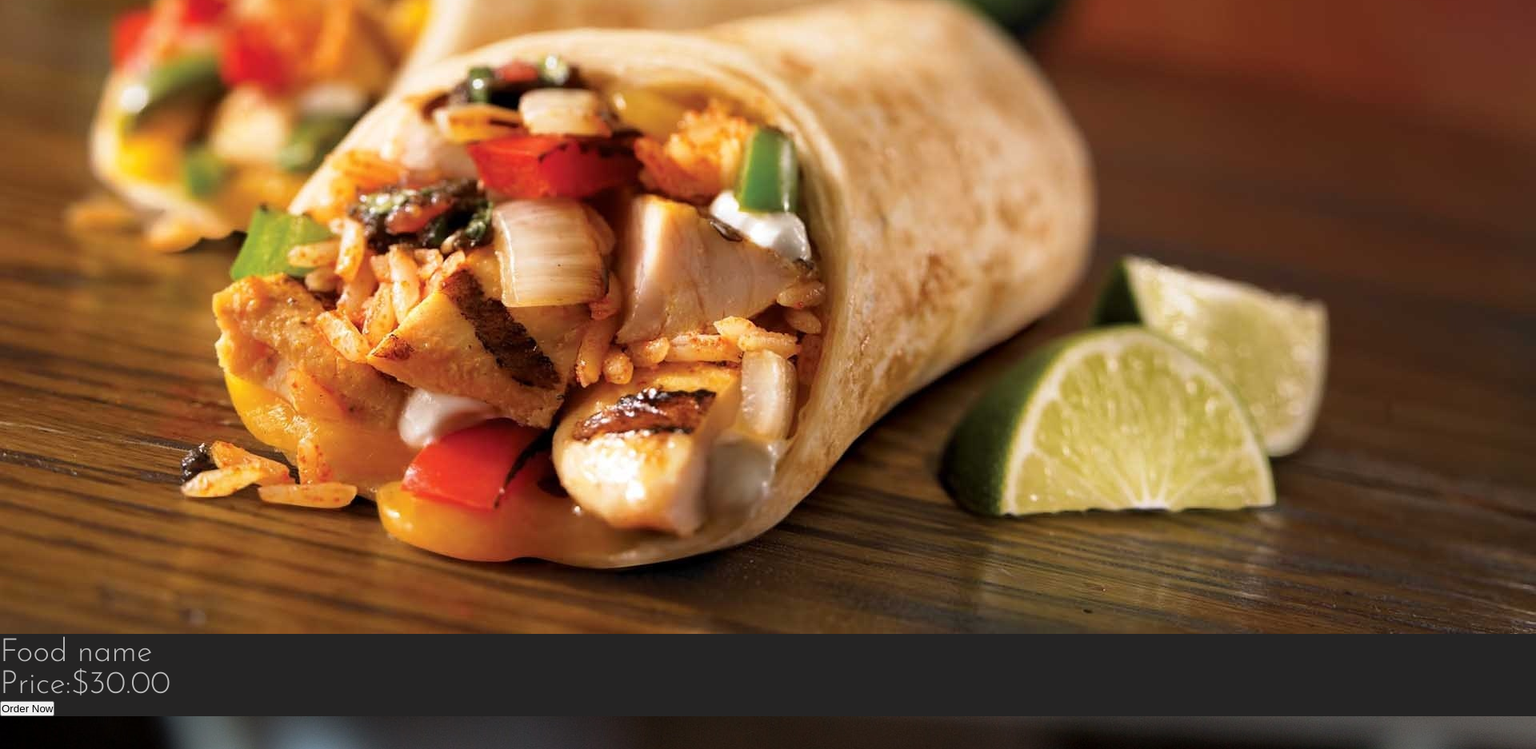
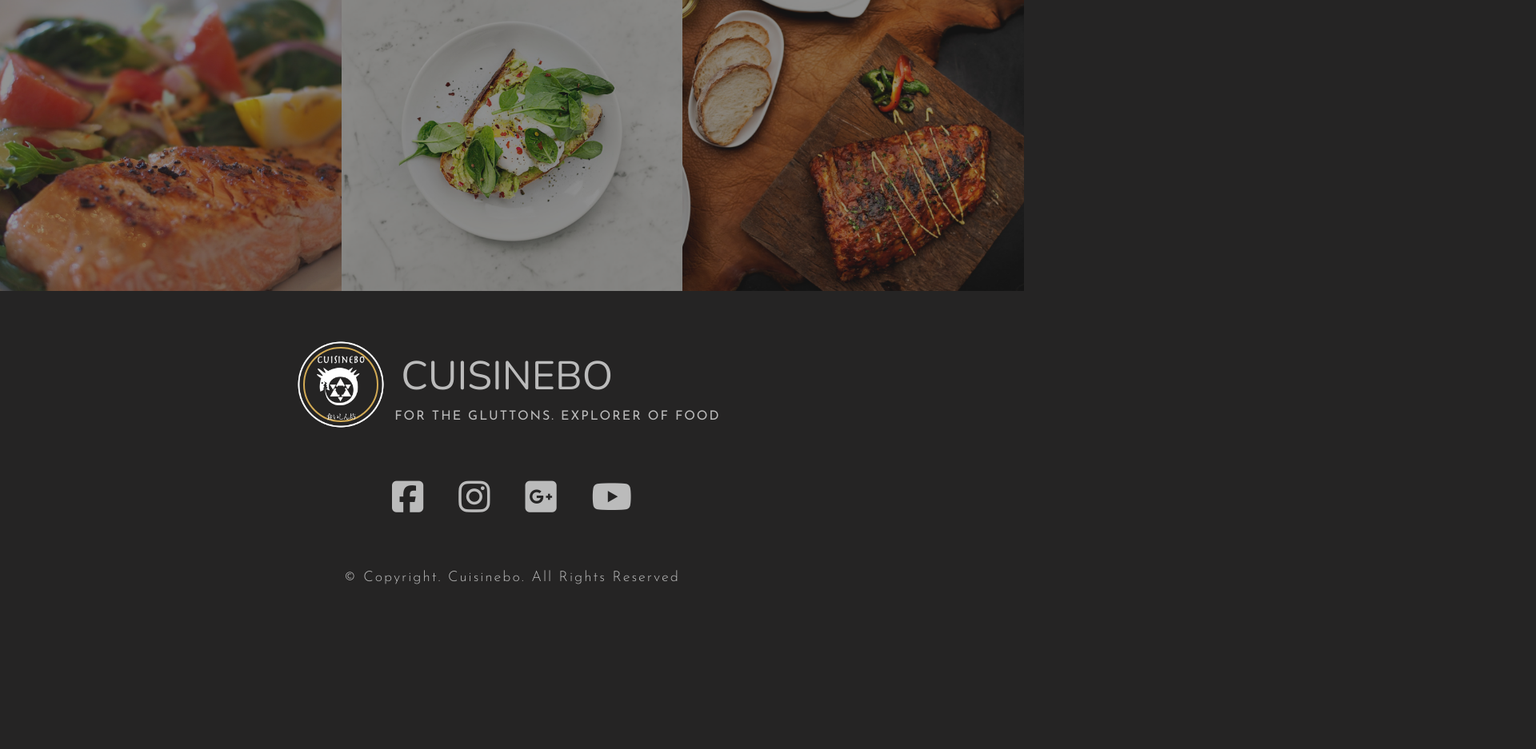
Before and after one commit to cysnova/Cusinebo, a plain HTML site: page index.html in a window 1280 px wide. Shown: the part 1860-2797 px from the top of the page at 80% size, 1920 px wide, since content can reach past the window. After the commit the page ends 2662 px from the top, so only its background shows below. Drawn offline with nearby package versions, Linux system fonts and the light colour scheme; files whose address does not match are found by name.

Commit message:
last commit

```diff
--- a/index.html
+++ b/index.html
@@ -4,7 +4,7 @@
     <meta charset="UTF-8">
     <meta http-equiv="X-UA-Compatible" content="IE=edge">
     <meta name="viewport" content="width=device-width, initial-scale=1.0">
-    <link rel="stylesheet" href="./dist/css/main.css">
+    <link rel="stylesheet" href="./sass/main.css">
     <script src="https://kit.fontawesome.com/ed4d299927.js" crossorigin="anonymous"></script>
     <link href="https://fonts.googleapis.com/css?family=Dancing+Script:400,700|Josefin+Sans:300,400,600,700|Nunito:300,400,600,700"
     rel="stylesheet"/>
@@ -12,7 +12,7 @@
 </head>
 <body>
     <header id="header-home">
-        <div id="header-brand">
+        <div id="header-brand" class="brand">
             <div class="logo"><img src="./dist/img/logo-white.png" alt="logo of cuisinebo"/></div>
             <div>
             <h1 class="main-name">CUISINEBO</h1>
@@ -27,86 +27,100 @@
     </header>
 
     <main>
-        <header id="header-inner">
-            <div id="container-inner">
-                <img src="./dist/img/about-us-img.png" alt="photo of fruit"/></div>
+        <header id="header-about">
+            <img src="./dist/img/about-us-img.png" alt="photo of fruit" class="img"/>
+            <div class="about-right">
                 <h1>About Us</h1>
                 <h3>Introduce To Cuisinebo Dishes</h3>
-                <p>* * *</p>
-                <p>Lorem ipsum dolor, sit amet consectetur adipisicing elit. Dolorum, tenetur inventore ullam quisquam reiciendis praesentium, incidunt maxime officiis, neque optio fugiat non accusamus soluta qui placeat. Repellendus ipsa blanditiis ipsum iste nesciunt molestias dolorem accusamus commodi aut, cumque incidunt omnis!</p>
-                <p>* * *</p>
+                <div class="stars">
+                    <i class="fas fa-star-of-life star"></i>
+                    <i class="fas fa-star-of-life star"></i>
+                    <i class="fas fa-star-of-life star"></i>
+                  </div>
+                <p><i>Lorem ipsum dolor, sit amet consectetur adipisicing elit. Dolorum, tenetur inventore ullam quisquam reiciendis praesentium, incidunt maxime officiis, neque optio fugiat non accusamus soluta qui placeat. Repellendus ipsa blanditiis ipsum iste nesciunt molestias dolorem accusamus commodi aut, cumque incidunt omnis!</i></p>
+                <div class="stars">
+                    <i class="fas fa-star-of-life star"></i>
+                    <i class="fas fa-star-of-life star"></i>
+                    <i class="fas fa-star-of-life star"></i>
+                  </div>
                 <button class="btn">READ MORE</button>
            </div>
         </header>
     </main>
 
     <section class="gallery">
-        <div class="item-1">
+        <div class="cards-wrapper">
+          <div class="card">
             <div class="card-overlay">
-                <h2 class="card-overlay-heading">Food name</h2>
-                <h3 class="card-overlay-subheading">Price:$30.00</h3>
+              <h2 class="card-overlay-heading">Food Name</h2>
+              <h3 class="card-overlay-paragraph">Price: $30.00</h3>
               <button type="button" class="card-overlay-btn">Order Now</button>
             </div>
-            <img src="./dist/img/gallery-img-1.jpeg" alt="tacos">
+            <img src="./dist/img/gallery-img-1.jpeg" class="card-img" />
           </div>
-
-        <div class="item-2">
+          <div class="card">
             <div class="card-overlay">
-                <h2 class="card-overlay-heading">Food name</h2>
-                <h3 class="card-overlay-subheading">Price:$30.00</h3>
+              <h2 class="card-overlay-heading">Food Name</h2>
+              <h3 class="card-overlay-paragraph">Price: $30.00</h3>
               <button type="button" class="card-overlay-btn">Order Now</button>
             </div>
-            <img src="./dist/img/gallery-img-2.jpeg" alt="pancakes">
+            <img src="./dist/img/gallery-img-2.jpeg" class="card-img" />
           </div>
-
-        <div class="item-3">
+          <div class="card">
             <div class="card-overlay">
-                <h2 class="card-overlay-heading">Food name</h2>
-                <h3 class="card-overlay-subheading">Price:$30.00</h3>
+              <h2 class="card-overlay-heading">Food Name</h2>
+              <h3 class="card-overlay-paragraph">Price: $30.00</h3>
               <button type="button" class="card-overlay-btn">Order Now</button>
             </div>
-            <img src="./dist/img/gallery-img-3.jpeg" alt="pizza">
+            <img src="./dist/img/gallery-img-3.jpeg" class="card-img" />
           </div>
-
-        <div class="item-4">
+          <div class="card">
             <div class="card-overlay">
-                <h2 class="card-overlay-heading">Food name</h2>
-                <h3 class="card-overlay-subheading">Price:$30.00</h3>
+              <h2 class="card-overlay-heading">Food Name</h2>
+              <h3 class="card-overlay-paragraph">Price: $30.00</h3>
               <button type="button" class="card-overlay-btn">Order Now</button>
             </div>
-            <img src="./dist/img/gallery-img-4.jpeg" alt="salmon">
+            <img src="./dist/img/gallery-img-4.jpeg" class="card-img" />
           </div>
-
-        <div class="item-5">
+          <div class="card">
             <div class="card-overlay">
-                <h2 class="card-overlay-heading">Food name</h2>
-                <h3 class="card-overlay-subheading">Price:$30.00</h3>
+              <h2 class="card-overlay-heading">Food Name</h2>
+              <h3 class="card-overlay-paragraph">Price: $30.00</h3>
               <button type="button" class="card-overlay-btn">Order Now</button>
             </div>
-            <img src="./dist/img/gallery-img-5.jpeg" alt="poached eggs on sourdough">
+            <img src="./dist/img/gallery-img-5.jpeg" class="card-img" />
           </div>
-
-        <div class="item-6">
+          <div class="card">
             <div class="card-overlay">
-                <h2 class="card-overlay-heading">Food name</h2>
-                <h3 class="card-overlay-subheading">Price:$30.00</h3>
+              <h2 class="card-overlay-heading">Food Name</h2>
+              <h3 class="card-overlay-paragraph">Price: $30.00</h3>
               <button type="button" class="card-overlay-btn">Order Now</button>
             </div>
-            <img src="./dist/img/gallery-img-6.jpeg" alt="ribs with sourdough on the side">
+            <img src="./dist/img/gallery-img-6.jpeg" class="card-img" />
+          </div>
         </div>
       </section>
 
-    <footer>
-            <div class="logo"><img src="./dist/img/logo-white.png" alt="logo of cuisinebo"/></div>
-            <h1>CUISINEBO</h1>
-            <p>FOR THE GLUTTONS. EXPLORER OF FOOD</p>
+      <footer class="footer">
+        <div class="footer-header">
+          <a href="#" class="logo">
+            <img src="./dist/img/logo-white.png" alt="logo" />
+          </a>
+          <div>
+            <h1 class="main-name">CUISINEBO</h1>
+            <p class="sub-name">FOR THE GLUTTONS. EXPLORER OF FOOD</p>
+          </div>
+        </div>
             <div class="social">
                 <a href="#"><i class="fab fa-facebook-square fa-4x"></i></a>
                 <a href="#"><i class="fab fa-instagram fa-4x"></i></a>
                 <a href="#"><i class="fab fa-google-plus-square fa-4x"></i></a>
                 <a href="#"><i class="fab fa-youtube fa-4x"></i></a>
             </div>
-            <p> &copy; Copyright. Cuisinebo. All Rights Reserved</p>
+            <div>
+                <p class="footer-copyright-paragraph"> &copy; Copyright. Cuisinebo. All Rights Reserved</p>
+            </div>
+
     </footer>
 </body>
 </html>
--- a/sass/_item_grid.sass
+++ b/sass/_item_grid.sass
@@ -0,0 +1,34 @@
+.gallery .cards-wrapper
+    display: flex
+    flex-wrap: wrap
+
+.card-overlay, .card-img
+    width: 100%
+    height: 100%
+
+.card
+    width: 33.3333%
+    height: 30vw
+    position: relative
+    overflow: hidden
+
+.card:hover .card-overlay
+    left: 0
+
+.card-overlay
+    position: absolute
+    top: 0
+    left: -100%
+    background-color: $medium-color
+    opacity: 0.6
+    color: #ffffff
+    z-index: 10
+    display: flex
+    justify-content: center
+    align-items: center
+    flex-direction: column
+    transition: left 0.7s
+
+.card-img
+    object-fit: cover
+    opacity: 0.5
--- /dev/null
+++ b/sass/_logo.sass
@@ -0,0 +1,25 @@
+@mixin brand
+    display: flex
+    position: absolute
+    text-align: left
+    z-index: 10
+
+@mixin brand-h1
+    font-size: 50px
+    font-family: "Josefin Sans", sans-serif
+    font-weight: 200
+    color: $light-color
+    padding-top: 2.5rem
+
+@mixin brand-p
+    letter-spacing: 2px
+    font-family: "Josefin Sans", sans-serif
+
+@mixin brand-logo
+    padding: 1rem
+
+@mixin brand-logo-image
+    width: 110px
+    height: 110px
+    border: 3px solid $medium-color
+    border-radius: 50%
--- a/sass/_utilities.sass
+++ b/sass/_utilities.sass
@@ -1,7 +1,8 @@
 $medium-color: #d3ab55
 $main-color: #252424
+$light-color: #fff
 
-.btn
+@mixin button
     display: inline-block
     margin: 1.5rem
     padding: 0.8rem 2rem
@@ -12,6 +13,18 @@ $main-color: #252424
     color: $medium-color
     letter-spacing: 1px
 
+.btn
+    @include button
     &:hover
         background-color: $medium-color
         color: $main-color
+
+    &:last-child
+        margin-top: 0.8rem
+
+.card-overlay-btn
+    @include button
+    text-transform: uppercase
+    background-color: $light-color
+    font-weight: 200
+    border-radius: 30px
--- a/sass/main.sass
+++ b/sass/main.sass
@@ -1,5 +1,8 @@
 @import 'utilities'
 @import 'config'
+@import 'item_grid'
+@import 'logo'
+
 *
     margin: 0
     padding: 0
@@ -13,6 +16,7 @@ h1
     font-size: 80px
     font-weight: 300
     color: $medium-color
+    padding: 0.5rem
 
 h2
     font-family: "Josefin Sans", sans-serif
@@ -31,37 +35,40 @@ h3
         height: 100vh
         position: relative
 
+        &::after
+            content: ''
+            position: absolute
+            top: 0
+            left: 0
+            height: 100%
+            width: 100%
+            background-color: #000
+            opacity: 0.7
+            z-index: 3
+
     &-brand
-        display: flex
-        position: absolute
+        @include brand
         top: 3%
         left: 25%
-        text-align: left
 
         h1
-            font-size: 50px
-            font-family: "Josefin Sans", sans-serif
-            font-weight: 200
-            color: $light-color
-            padding-top: 2.5rem
+            @include brand-h1
 
         p
-            letter-spacing: 2px
+            @include brand-p
 
         .logo
-            padding: 1rem
+            @include brand-logo
 
             img
-                width: 110px
-                height: 110px
-                border: 3px solid $medium-color
-                border-radius: 50%
+                @include brand-logo-image
 
     &-banner
         position: absolute
         top: 80%
         left: 23%
         text-align: center
+        z-index: 9
 
         .main-heading
             color: $medium-color
@@ -69,3 +76,89 @@ h3
             font-size: 80px
             padding-top: 1rem
             padding-bottom: 1.8rem
+
+    &-about
+        position: relative
+        height: 80vh
+        display: grid
+        grid-template-columns: 1fr 3fr
+        text-align: center
+        padding: 0.5rem 0.5rem
+
+        margin: 0
+
+        .img
+            width: 30rem
+            height: auto
+            position: relative
+            top: 6rem
+            left: -10rem
+
+        h3
+            margin: 1.5rem 1.5rem
+        p
+            padding: 1rem 1rem
+
+        .stars
+            margin: 0.5rem 1rem
+            size: 0.8rem
+            letter-spacing: 3px
+            color: $medium-color
+
+.footer
+    padding: 70px 0
+    display: flex
+    justify-content: center
+    align-items: center
+    flex-direction: column
+
+    &-header
+        display: flex
+        align-items: center
+        margin-bottom: 70px
+
+        .logo
+            border: 3px solid #d3ab55
+            border-radius: 50%
+            margin-right: 20px
+            display: flex
+            justify-content: center
+            align-items: center
+            width: 90px
+            height: 90px
+            font-size: 30px
+            border-width: 2px
+
+            img
+                width: 110px
+                height: 110px
+
+    .main-name
+        @include brand-h1
+        font-family: "Nunito", sans-serif
+        padding-top: 0.1rem
+
+    .sub-name
+        @include brand-p
+        font-family: "Josefin Sans", sans-serif
+        text-align: center
+
+    .social
+        display: flex
+        width: 300px
+        justify-content: space-between
+        margin-bottom: 70px
+        font-size: 0.7rem
+
+        i
+            color: $light-color
+
+            &:hover
+                color: $medium-color
+
+.footer-copyright-paragraph
+    font-family: "Josefin Sans", sans-serif
+    font-size: 18px
+    color: $light-color
+    font-weight: 300
+    letter-spacing: 2px
```
Also changed, not shown: sass/_media.sass (deleted), sass/main.css (added), 1 other file. Lines whose indentation alone changed are shown as unchanged.
